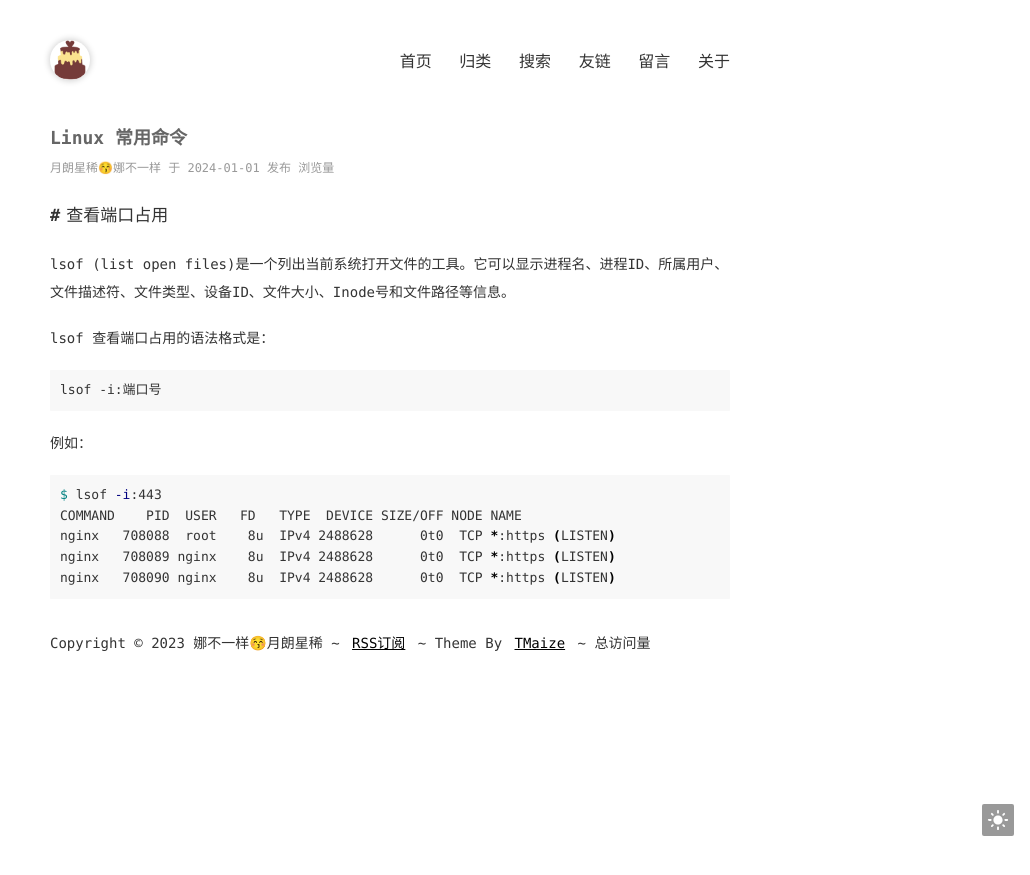
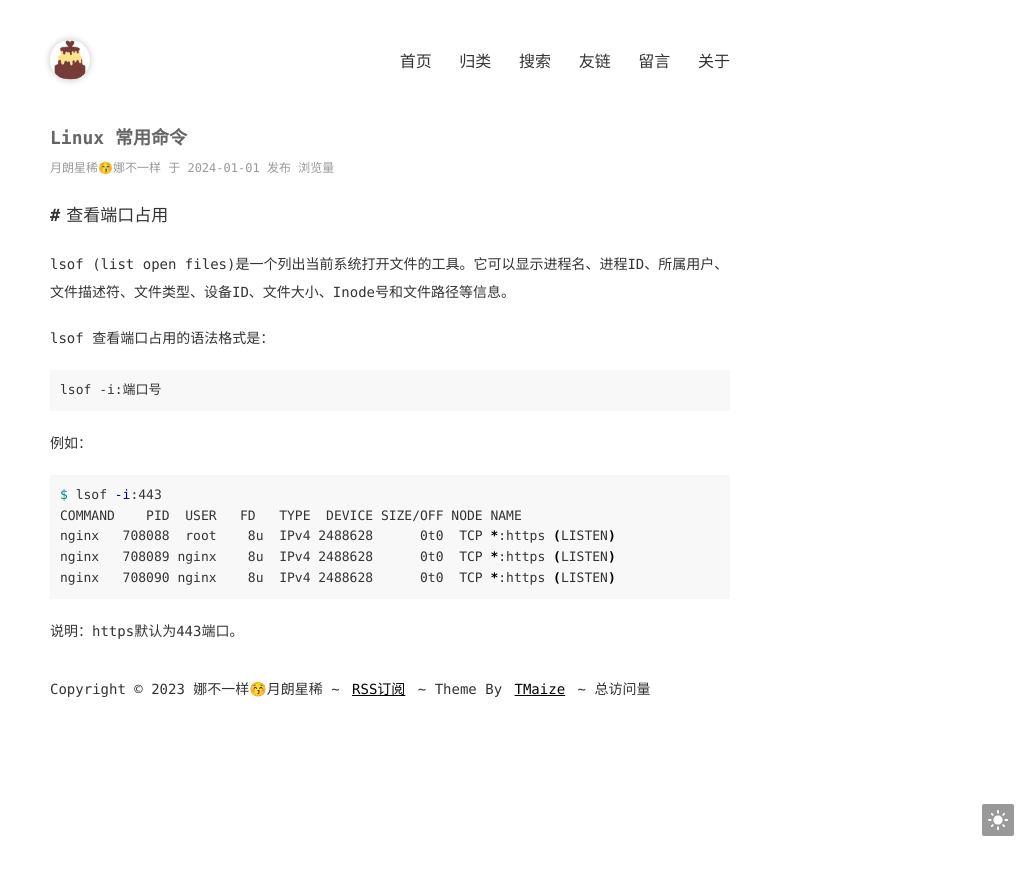
Before and after one commit to nksmiles/nksmiles.github.io, a Jekyll site: the page built from _posts/2024-01-01-Linux-commands.md, in a window 1280 px wide. Shown: the top 875 px of the page, without its empty margins (250-1280 px from the left). Built offline with Jekyll 4.4.1, drawn with Linux system fonts in a browser that asks for light colours; comment, search, counter and statistics services are not loaded.

Commit message:
Update 2024-01-01-Linux-commands.md

````diff
--- a/_posts/2024-01-01-Linux-commands.md
+++ b/_posts/2024-01-01-Linux-commands.md
@@ -22,3 +22,5 @@ nginx   708088  root    8u  IPv4 2488628      0t0  TCP *:https (LISTEN)
 nginx   708089 nginx    8u  IPv4 2488628      0t0  TCP *:https (LISTEN)
 nginx   708090 nginx    8u  IPv4 2488628      0t0  TCP *:https (LISTEN)
 ```
+
+说明：https默认为443端口。
````
